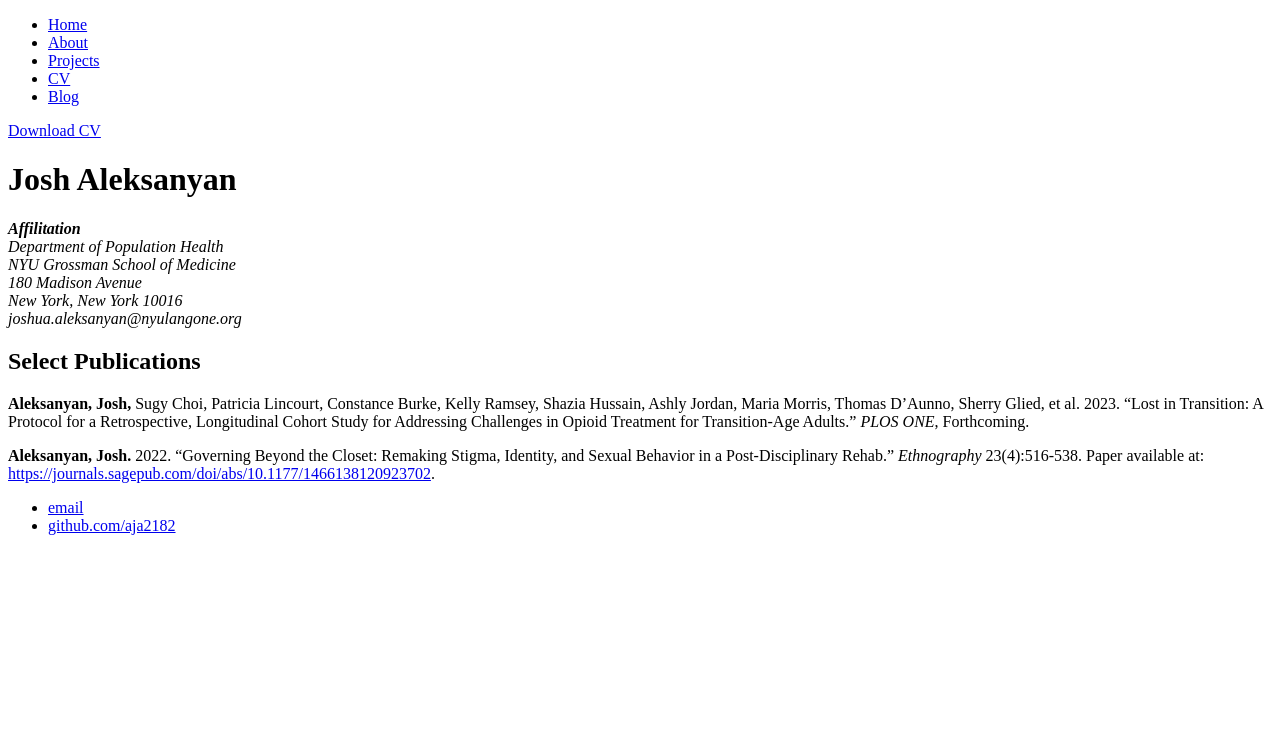
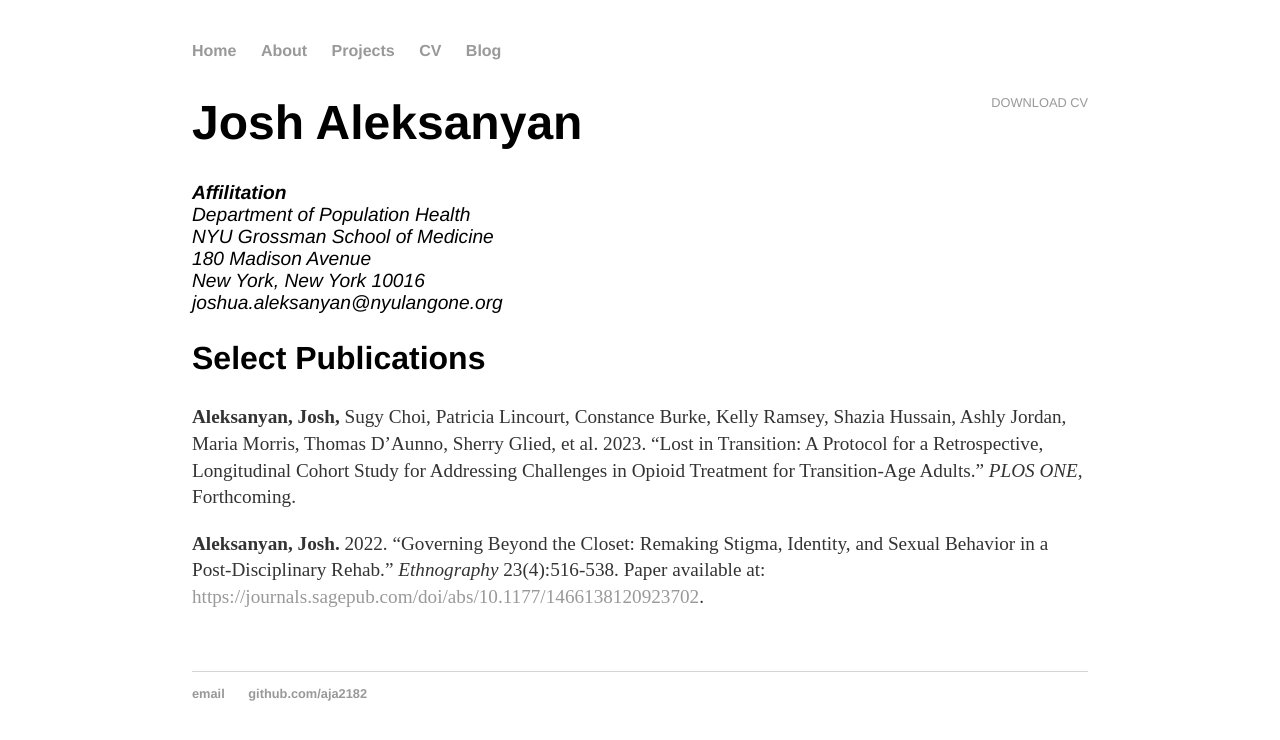
Before and after one commit to aja2182/aja2182.github.io, a Jekyll site: the page built from cv/index.html, in a window 1280 px wide. Shown: the top 740 px of the page. Built offline with Jekyll 4.4.1, drawn with Linux system fonts in a browser that asks for light colours.

Commit message:
Update main.css

```diff
--- a/css/main.css
+++ b/css/main.css
@@ -1,6 +1,3 @@
-
-@media(max-width:1023px){
-
 
 body {
     margin: 40px auto;
@@ -84,10 +81,3 @@ ul.posts li {
     font-size: 0.8em;
     text-transform: uppercase;
 }
-
-
-
-   .navbar{
-        padding: 10px 15px;
-    }
-}
```
